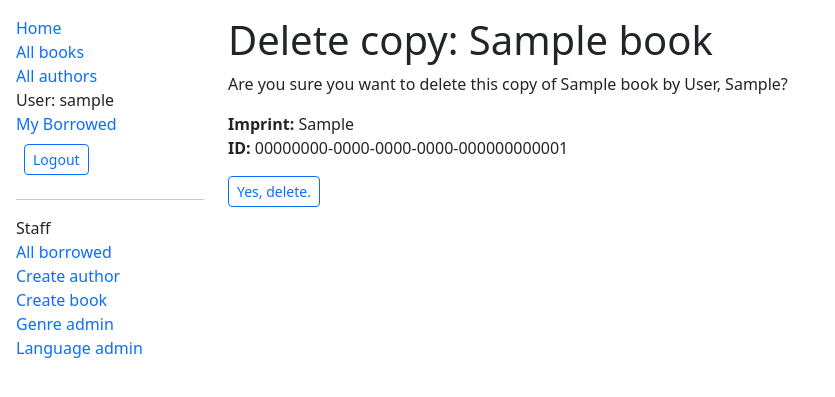
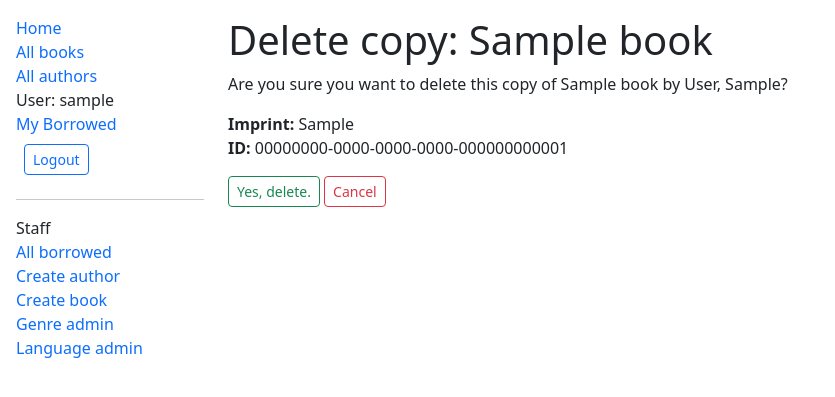
Before and after one commit to Inu-Oh/bibli, a Django app: page /catalog/bookinst/00000000-0000-0000-0000-000000000001/delete/ in a window 1280 px wide. Shown: the top 397 px of the page, without its empty margins (0-835 px from the left). Run offline with Django 5.2, Linux system fonts and the light colour scheme; a user stored in the database is signed in; tables that the repository leaves empty hold one stand-in row (values such as "Sample post"); some libraries are stand-ins or nearby versions.

Commit message:
add cancel button to all delete forms

```diff
--- a/catalog/templates/catalog/author_confirm_delete.html
+++ b/catalog/templates/catalog/author_confirm_delete.html
@@ -19,7 +19,9 @@
     <form action="" method="POST">
         {% csrf_token %}
         <input type="submit" action="" value="Yes, delete."
-            class="btn btn-sm btn-outline-primary">
+            class="btn btn-sm btn-outline-success">
+        <a href="{% url 'author-detail' author.id %}"
+            class="btn btn-sm btn-outline-danger">Cancel</a>
     </form>
 {% endif %}
 
--- a/catalog/templates/catalog/author_detail.html
+++ b/catalog/templates/catalog/author_detail.html
@@ -4,7 +4,7 @@
     {{ block.super }}
 
     {% if perms.catalog.change_author or perms.catalog.delete_author %}
-    <hr>
+    <hr>Author admin
     <ul class="sidebar-nav">
 
         {% if perms.catalog.change_author %}
--- a/catalog/templates/catalog/book_confirm_delete.html
+++ b/catalog/templates/catalog/book_confirm_delete.html
@@ -17,8 +17,10 @@
 
     <form action="" method="POST">
         {% csrf_token %}
-        <input type="submit" action="" value="Yes, delete"
-            class="btn btn-sm btn-outline-primary">
+        <input type="submit" action="" value="Yes, delete."
+            class="btn btn-sm btn-outline-success">
+        <a href="{% url 'book-detail' book.id %}"
+            class="btn btn-sm btn-outline-danger">Cancel</a>
     </form>
 {% endif %}
 
--- a/catalog/templates/catalog/bookinstance_confirm_delete.html
+++ b/catalog/templates/catalog/bookinstance_confirm_delete.html
@@ -14,9 +14,11 @@
 </p>
 
 <form action="" method="POST">
-  {% csrf_token %}
-  <input type="submit" action="" value="Yes, delete."
-    class="btn btn-sm btn-outline-primary">
+    {% csrf_token %}
+        <input type="submit" action="" value="Yes, delete."
+            class="btn btn-sm btn-outline-success">
+        <a href="{% url 'book-detail' bookinstance.book.id %}"
+            class="btn btn-sm btn-outline-danger">Cancel</a>
 </form>
 
 {% endblock %}
```
